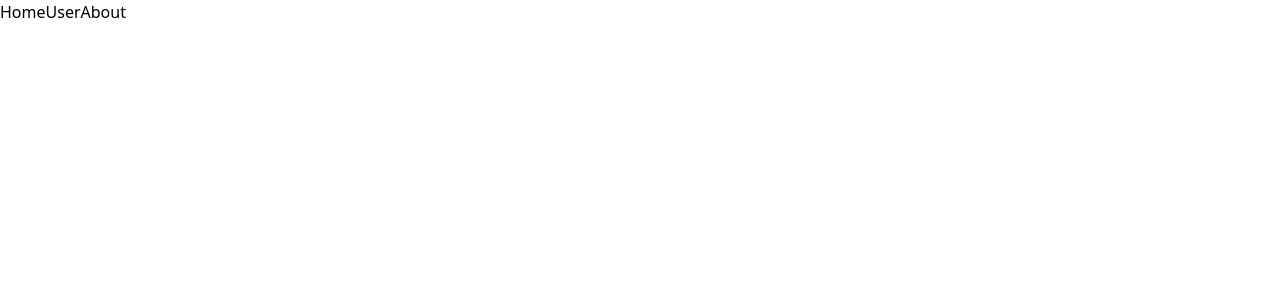
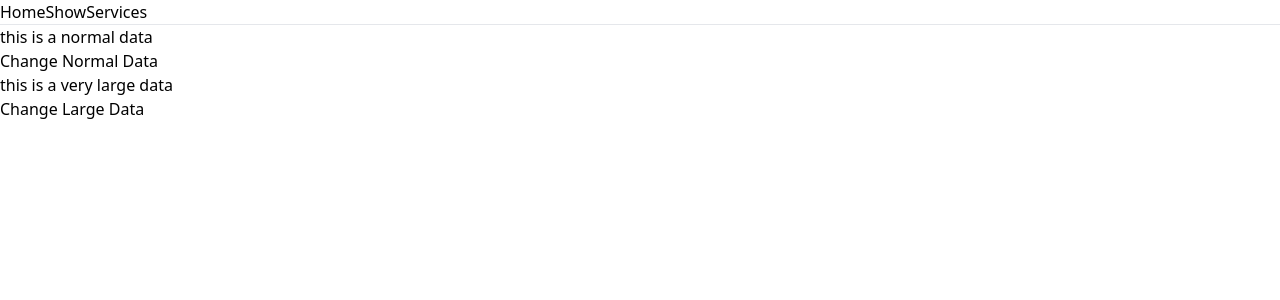
Before and after one commit to Wanijya/Reacting, a React (Vite) app: page /services in a window 1280 px wide. Before the commit this address had no page. Shown: the top 300 px of the page. Built offline with nearby package versions, Linux system fonts and the light colour scheme.

Commit message:
useEffect() API

```diff
--- a/package.json
+++ b/package.json
@@ -10,6 +10,7 @@
     "preview": "vite preview"
   },
   "dependencies": {
+    "axios": "^1.7.2",
     "react": "^18.2.0",
     "react-dom": "^18.2.0",
     "react-hook-form": "^7.51.5",
--- a/src/App.jsx
+++ b/src/App.jsx
@@ -1,17 +1,24 @@
 import React from "react";
 import { Link, Route, Routes } from "react-router-dom";
-import Nav from "./components/Nav";
-import Routing from "./utils/Routing";
 import Home from "./components/Home";
-import User from "./components/User";
-import About from "./components/About";
+import Show from "./components/Show";
+import Services from "./components/Services";
 
 const App = () => {
   return (
-    <>
-      <Nav />
-      <Routing />
-    </>
+    <div className="p-5">
+      <nav className="flex gap-10 mb-5 justify-center">
+        <Link to="/">Home</Link>
+        <Link to="/show">Show</Link>
+        <Link to="/services">Services</Link>
+      </nav>
+      <hr className="my-5" />
+      <Routes>
+        <Route path="/" element={<Home />} />
+        <Route path="/show" element={<Show />} />
+        <Route path="/services" element={<Services />} />
+      </Routes>
+    </div>
   );
 };
 
--- a/src/components/About.jsx
+++ /dev/null
@@ -1,11 +0,0 @@
-import React from 'react'
-
-const About = () => {
-  return (
-    <div className="bg-slate-100 w-full h-screen">
-        <h1 className="text-5xl">About page</h1>
-    </div>
-  )
-}
-
-export default About
--- a/src/components/Home.jsx
+++ b/src/components/Home.jsx
@@ -2,9 +2,7 @@ import React from 'react'
 
 const Home = () => {
   return (
-    <div className="bg-slate-100 w-full h-screen">
-        <h1 className="text-5xl">Home Page</h1>
-    </div>
+    <div>Home</div>
   )
 }
 
--- a/src/components/Nav.jsx
+++ /dev/null
@@ -1,44 +0,0 @@
-import React from "react";
-import { NavLink } from "react-router-dom";
-
-const Nav = () => {
-  return (
-    <nav className="flex gap-10 justify-center w-full p-5 font-semibold">
-      <NavLink
-        style={(e) => {
-          return {
-            color: e.isActive ? "tomato" : "",
-            fontWeight: e.isActive? "bold" : "",
-          };
-        }}
-        to="/"
-      >
-        Home
-      </NavLink>
-      <NavLink
-        style={(e) => {
-          return {
-            color: e.isActive ? "tomato" : "",
-            fontWeight: e.isActive? "bold" : "",
-          };
-        }}
-        to="/user"
-      >
-        User
-      </NavLink>
-      <NavLink
-        style={(e) => {
-          return {
-            color: e.isActive ? "tomato" : "",
-            fontWeight: e.isActive? "bold" : "",
-          };
-        }}
-        to="/about"
-      >
-        About
-      </NavLink>
-    </nav>
-  );
-};
-
-export default Nav;
--- /dev/null
+++ b/src/components/Services.jsx
@@ -0,0 +1,24 @@
+import React, { useEffect, useState } from 'react'
+
+const Services = () => {
+    const [first, setfirst] = useState("this is a normal data");
+    const [second, setsecond] = useState("this is a very large data");
+
+    useEffect(()=>{
+        console.log("Service Com. created")
+        return () =>{
+            console.log("Service com. is Deleted!!")
+        }
+    }, [second])
+
+  return (
+    <div>
+        <h1>{first}</h1>
+        <button onClick={()=> setfirst("Change Normal Data")} className="px-3 py-1 rounded-md bg-red-300 mb-5">Change Normal Data</button>
+        <h1>{second}</h1>
+        <button onClick={()=> setsecond("Change Large Data")} className="px-3 py-1 rounded-md bg-blue-300">Change Large Data</button>
+    </div>
+  )
+}
+
+export default Services
--- /dev/null
+++ b/src/components/Show.jsx
@@ -0,0 +1,47 @@
+import axios from "axios";
+import React, { useEffect, useState } from "react";
+
+const Show = () => {
+  const [products, setproducts] = useState([]);
+
+  const getproducts = () => {
+    const api = "https://fakestoreapi.com/products";
+
+    axios
+      .get(api)
+      .then((products) => {
+        // console.log(products);
+        setproducts(products.data);
+      })
+      .catch((err) => console.log(err));
+  };
+
+  useEffect(() => {
+    getproducts();
+  }, []);
+
+  return (
+    <>
+      <button
+        onClick={getproducts}
+        className="px-5 py-2 bg-red-300 rounded-md mb-5"
+      >
+        Call products api
+      </button>
+      <hr />
+      <ul>
+        {products.length > 0 ? (
+          products.map((p) => (
+            <li key={p.id} className="p-5 bg-red-200 rounded-md mt-5">
+              {p.title}
+            </li>
+          ))
+        ) : (
+          <h1 className="mt-5">Loading...</h1>
+        )}
+      </ul>
+    </>
+  );
+};
+
+export default Show;
--- a/src/components/User.jsx
+++ /dev/null
@@ -1,35 +0,0 @@
-import React from "react";
-import { Link, Outlet } from "react-router-dom";
-
-const User = () => {
-  return (
-    <div className="w-full h-screen bg-slate-100">
-      <h1 className="text-5xl">User Page</h1>
-      <div className="flex flex-col w-1/2 m-auto mt-10">
-        <Link
-          className="p-3 bg-red-200 text-2xl mb-3 hover:bg-red-500"
-          to="/user/john"
-        >
-          John
-        </Link>
-        <Link
-          className="p-3 bg-red-200 text-2xl mb-3 hover:bg-red-500"
-          to="/user/doe"
-        >
-          Doe
-        </Link>
-        <Link
-          className="p-3 bg-red-200 text-2xl mb-3 hover:bg-red-500"
-          to="/user/jane"
-        >
-          Jane
-        </Link>
-      </div>
-
-      <hr />
-      <Outlet />
-    </div>
-  );
-};
-
-export default User;
--- a/src/components/UserDetail.jsx
+++ /dev/null
@@ -1,25 +0,0 @@
-import React from "react";
-import { useNavigate, useParams } from "react-router-dom";
-
-const UserDetail = () => {
-
-    const {name} = useParams();
-
-    const navigate = useNavigate();
-
-    const GoBackHandler = ()=>{
-        navigate(-1)
-    }
-
-  return (
-    <div className="bg-slate-100 w-full h-screen">
-      <h1 className="text-5xl">User Detail</h1>
-      <div className="flex items-center flex-col mt-10">
-        <h2 className="text-3xl">hii! {name}</h2>
-        <button onClick={GoBackHandler} className="mt-5 text-white px-3 py-2 rounded-md bg-red-300">Go back</button>
-      </div>
-    </div>
-  );
-};
-
-export default UserDetail;
--- a/src/utils/Routing.jsx
+++ /dev/null
@@ -1,20 +0,0 @@
-import React from "react";
-import { Route, Routes } from "react-router-dom";
-import Home from "../components/Home";
-import User from "../components/User";
-import About from "../components/About";
-import UserDetail from "../components/UserDetail";
-
-const Routing = () => {
-  return (
-    <Routes>
-      <Route path="/" element={<Home />} />
-      <Route path="/user" element={<User />}>
-        <Route path="/user/:name" element={<UserDetail />} />
-      </Route>
-      <Route path="/about" element={<About />} />
-    </Routes>
-  );
-};
-
-export default Routing;
```
Also changed, not shown: 1 other file (tests, documents, lock files or other folders).
